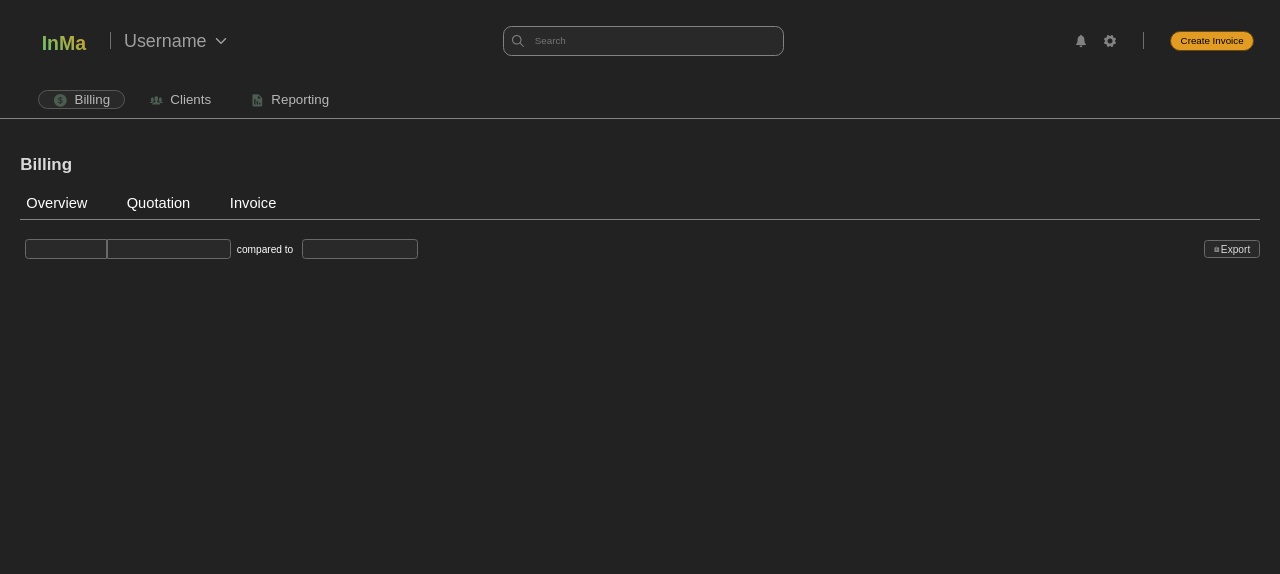
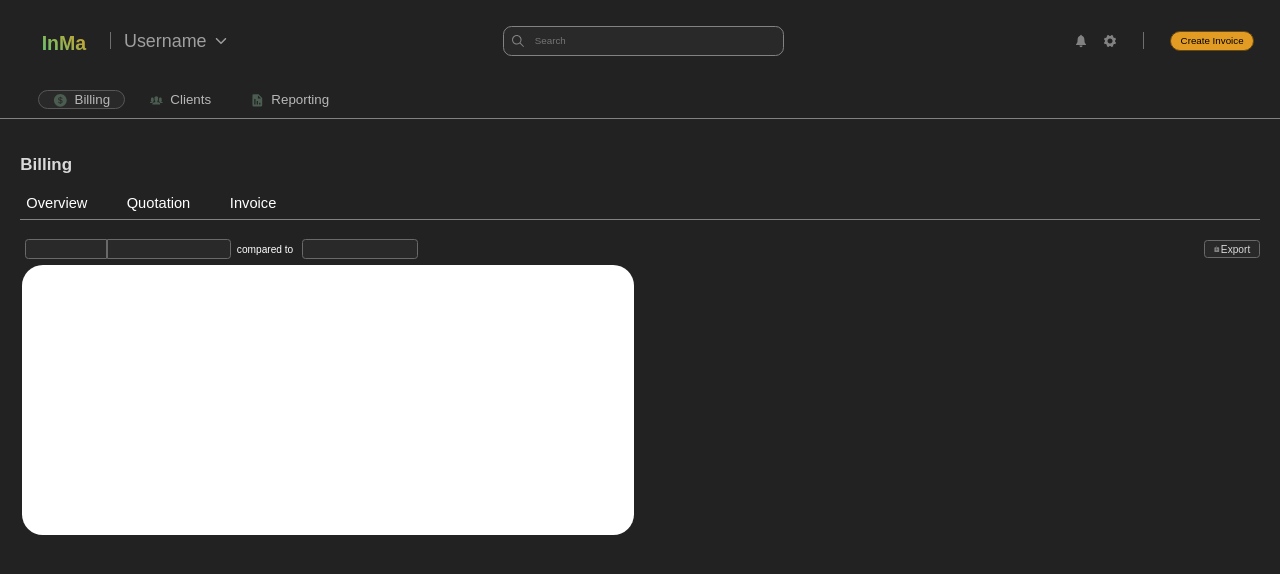
Before and after one commit to Darleanow/InvoiceManager, a Next.js app in the folder frontend/: page / in a window 1280 px wide. Shown: the top 574 px of the page. Built offline with nearby package versions, Linux system fonts and the light colour scheme.

Commit message:
feat(subnav): Add 1st rectangle top left

```diff
--- a/frontend/app/Assets/components/SubNavigationBilling/SubNavigationBilling.jsx
+++ b/frontend/app/Assets/components/SubNavigationBilling/SubNavigationBilling.jsx
@@ -78,6 +78,12 @@ export default function SubNavigationBilling() {
         <div className={styles.empty_content}></div>
         <div className={styles.empty_content}></div>
       </div>
+      <div className={styles.rectangle_container}>
+        <div className={styles.rectangle_left_top}></div>
+        <div className={styles.rectangle_right_top}></div>
+        <div className={styles.rectangle_left_bottom}></div>
+        <div className={styles.rectangle_right_bottom}></div>
+      </div>
     </>
   );
 }
--- a/frontend/app/Assets/components/SubNavigationBilling/SubNavigationBilling.module.css
+++ b/frontend/app/Assets/components/SubNavigationBilling/SubNavigationBilling.module.css
@@ -148,3 +148,18 @@
     height: 100%;
     font-size: 1.833vh;
 }
+
+.rectangle_container {
+    display: flex;
+    align-items: center;
+    gap: 0.595vw;
+}
+
+.rectangle_left_top {
+    background: white;
+    border: 0.051vh solid transparent;
+    height: 33.605vh;
+    width: 47.619vw;
+    border-radius: 1.629vw;
+    margin-left: 1.72vw;
+}
```
